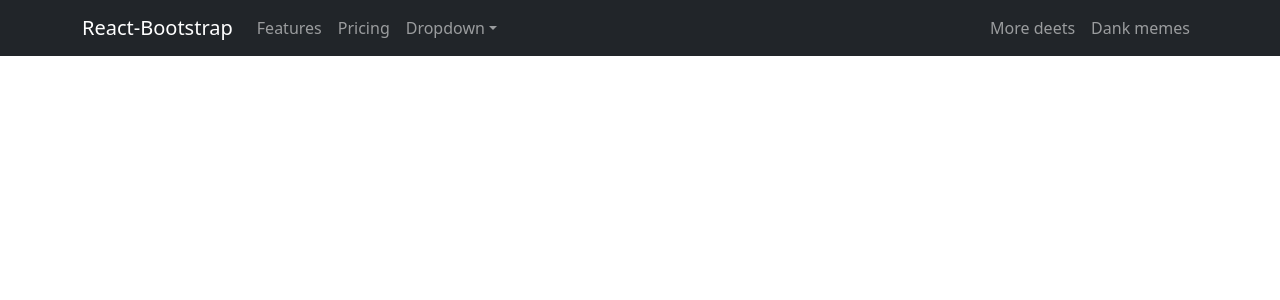
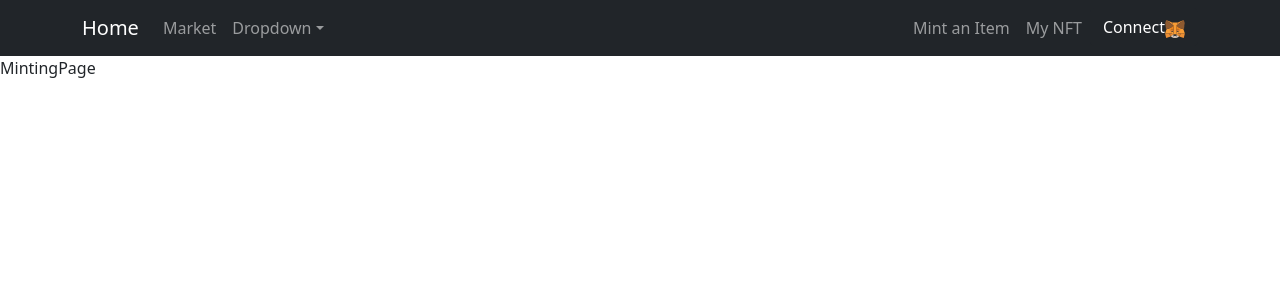
Before and after one commit to Betweak-Public-Lecture/seocho-react-nft, a React (Create React App) app: page /minting in a window 1280 px wide. Shown: the top 300 px of the page. Built offline with nearby package versions, Linux system fonts and the light colour scheme.

Commit message:
create Navbar

```diff
--- a/src/App.js
+++ b/src/App.js
@@ -1,17 +1,47 @@
+import React, { useState } from "react";
 import logo from "./logo.svg";
+import { BrowserRouter as Router, Switch, Route } from "react-router-dom";
+
+//bootstrap import
 import "bootstrap/dist/css/bootstrap.min.css";
-/**
- * bootstrap import
- */
+
+// component import
 import Navbar from "./components/Navbar/Navbar";
+
+// page Import
+import MyNFTPage from "./pages/MyNFTPage/MyNFTPage";
+import MintingPage from "./pages/MintingPage/MintingPage";
+import MarketListPage from "./pages/MarketListPage/MarketListPage";
+import MarketDetailPage from "./pages/MarketDetailPage/MarketDetailPage";
 
 function App() {
   return (
-    <div>
+    <Router>
       <Navbar />
-      <div></div>
-      <div></div>
-    </div>
+      <Switch>
+        <Route
+          path="/mynft"
+          exact={true}
+          component={(props) => <MyNFTPage {...props} />}
+        />
+        <Route
+          path="/minting"
+          exact
+          component={(props) => <MintingPage {...props} />}
+        />
+
+        <Route
+          path="/market"
+          exact
+          component={(props) => <MarketListPage {...props} />}
+        />
+        <Route
+          path="/market/:id"
+          exact
+          component={(props) => <MarketDetailPage {...props} />}
+        />
+      </Switch>
+    </Router>
   );
 }
 
--- /dev/null
+++ b/src/components/MetaMask/MetaMask.js
@@ -0,0 +1,14 @@
+import React from "react";
+// react-bootstrap
+import { Button } from "react-bootstrap";
+
+import metamaskIcon from "./metamask.svg";
+
+export default function MetaMask() {
+  return (
+    <Button variant="dark">
+      Connect
+      <img src={metamaskIcon} style={{ width: 20 }} alt="metamask" />
+    </Button>
+  );
+}
--- a/src/components/Navbar/Navbar.js
+++ b/src/components/Navbar/Navbar.js
@@ -6,16 +6,24 @@ import {
   NavDropdown,
 } from "react-bootstrap";
 
+import { Link } from "react-router-dom";
+
+import MetaMask from "../MetaMask/MetaMask";
+
 export default function Navbar() {
   return (
     <BSNavbar collapseOnSelect expand="lg" bg="dark" variant="dark">
       <Container>
-        <BSNavbar.Brand href="#home">React-Bootstrap</BSNavbar.Brand>
+        <BSNavbar.Brand as={Link} to="/">
+          Home
+        </BSNavbar.Brand>
         <BSNavbar.Toggle aria-controls="responsive-navbar-nav" />
         <BSNavbar.Collapse id="responsive-navbar-nav">
           <Nav className="me-auto">
-            <Nav.Link href="#features">Features</Nav.Link>
-            <Nav.Link href="#pricing">Pricing</Nav.Link>
+            <Nav.Link as={Link} to="/market">
+              Market
+            </Nav.Link>
+
             <NavDropdown title="Dropdown" id="collasible-nav-dropdown">
               <NavDropdown.Item href="#action/3.1">Action</NavDropdown.Item>
               <NavDropdown.Item href="#action/3.2">
@@ -29,10 +37,16 @@ export default function Navbar() {
             </NavDropdown>
           </Nav>
           <Nav>
-            <Nav.Link href="#deets">More deets</Nav.Link>
-            <Nav.Link eventKey={2} href="#memes">
-              Dank memes
+            <Nav.Link as={Link} to="/minting">
+              Mint an Item
             </Nav.Link>
+            <Nav.Link as={Link} to="/mynft">
+              My NFT
+            </Nav.Link>
+
+            <Nav.Item>
+              <MetaMask />
+            </Nav.Item>
           </Nav>
         </BSNavbar.Collapse>
       </Container>
--- /dev/null
+++ b/src/pages/MarketDetailPage/MarketDetailPage.js
@@ -0,0 +1,5 @@
+import React from "react";
+
+export default function MarketDetailPage() {
+  return <div>MarketDetailPage</div>;
+}
--- /dev/null
+++ b/src/pages/MarketListPage/MarketListPage.js
@@ -0,0 +1,5 @@
+import React from "react";
+
+export default function MarketListPage() {
+  return <div>MarketListPage</div>;
+}
--- /dev/null
+++ b/src/pages/MintingPage/MintingPage.js
@@ -0,0 +1,5 @@
+import React from "react";
+
+export default function MintingPage() {
+  return <div>MintingPage</div>;
+}
--- /dev/null
+++ b/src/pages/MyNFTPage/MyNFTPage.js
@@ -0,0 +1,5 @@
+import React from "react";
+
+export default function MyNFTPage(props) {
+  return <div>MyNFTPage</div>;
+}
```
Also changed, not shown: src/practice.js (added, +19 -0 lines), src/components/MetaMask/metamask.svg (added).
